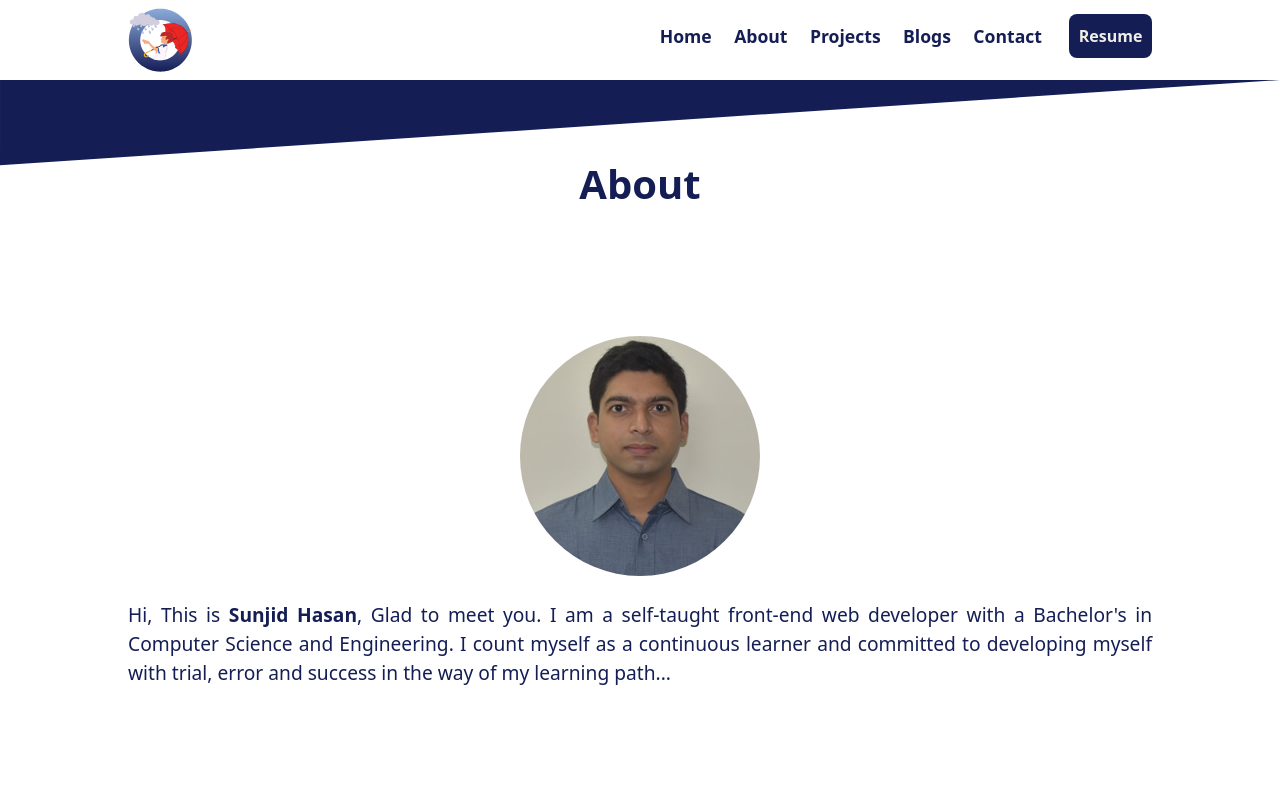
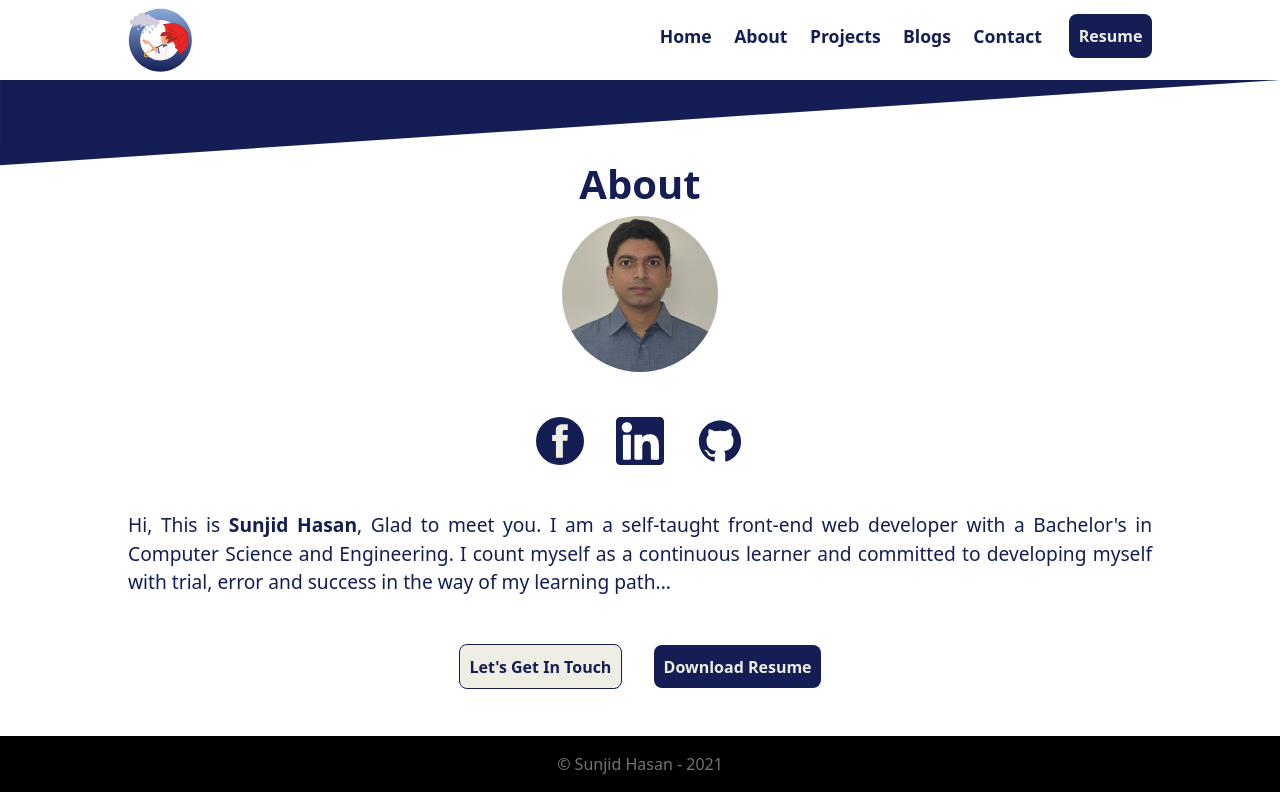
Before and after one commit to sunjid-git/sunjid-hasan, a React (Create React App) app: page /about in a window 1280 px wide. Shown: the top 800 px of the page. Built offline with nearby package versions, Linux system fonts and the light colour scheme.

Commit message:
about page completed

```diff
--- a/src/App.js
+++ b/src/App.js
@@ -8,10 +8,13 @@ import Projects from "./components/Projects/Projects";
 import About from "./components/About/About";
 import NoMatch from "./components/NoMatch/NoMatch";
 import Contact from "./components/Contact/Contact";
+import Header from "./components/Header/Header";
+import Footer from "./components/Footer/Footer";
 
 function App() {
   return (
     <Router>
+      <Header/>
       <Switch>
         <Route exact path="/">
           <Home />
@@ -42,6 +45,7 @@ function App() {
         </Route>
 
       </Switch>
+      <Footer/>
     </Router>
   );
 }
--- a/src/components/About/About.css
+++ b/src/components/About/About.css
@@ -4,28 +4,35 @@
   padding-top: 10vh;
   font-size: 2.5rem;
   font-weight: bold;
- color: #141E55;
+  color: #141e55;
 }
 
-.about-page{
-    /* display: flex; */
+.about-page {
+  height: 65vh;
+  display: flex;
   flex-direction: column;
-    /* text-align: justify; */
+  justify-content: center;
+  align-items: center;
+}
+@media screen and (max-width: 768px) {
+  .about-page {
+    height: 100vh;
+    display: flex;
+    flex-direction: column;
+    justify-content: center;
+    align-items: center;
+  }
 }
 
-.my-picture{
+.my-picture {
   height: 30%;
   border-radius: 50%;
 }
-.my-description{
-    padding-top: 25px;
+.my-description {
   font-size: 1.2rem;
   width: 80vw;
   height: 40vh;
   margin: 0 auto;
   text-align: justify;
+  color: #141e55;
 }
-
-.my-description  {
-    color: #141E55;
-}
--- a/src/components/About/About.js
+++ b/src/components/About/About.js
@@ -1,19 +1,47 @@
 import React from "react";
 import "./About.css";
-import Footer from "../Footer/Footer";
-import Header from "./../Header/Header";
+
+import git from "../../images/git.svg";
+import lin from "../../images/lin.svg";
+import fb from "../../images/fb.svg";
+import { Link } from "react-router-dom";
+
 import sunjid from "../../images/sunjid.jpg";
 
 export default function About() {
   return (
     <>
-      <Header />
       <section className="info-background">
-
-          <h1 className="heading">About</h1>
+        <h1 className="heading">About</h1>
 
         <div className="about-page">
           <img src={sunjid} alt="Sunjid" className="my-picture" />
+
+          <div>
+            <a
+              href="https://www.facebook.com/sunjid.info/"
+              target="_blank"
+              rel="noreferrer"
+            >
+              <img src={fb} alt="Facebook" className="social" />
+            </a>
+
+            <a
+              href="https://www.linkedin.com/in/sunjid-in/"
+              target="_blank"
+              rel="noreferrer"
+            >
+              <img src={lin} alt="linkedIn" className="social" />
+            </a>
+
+            <a
+              href="https://github.com/sunjid-git"
+              target="_blank"
+              rel="noreferrer"
+            >
+              <img src={git} alt="git" className="social" />
+            </a>
+          </div>
 
           <p className="my-description">
             Hi, This is <strong>Sunjid Hasan</strong>, Glad to meet you. I am a
@@ -22,9 +50,24 @@ export default function About() {
             committed to developing myself with trial, error and success in the
             way of my learning path...
           </p>
+
+          <div>
+            <Link to="/contact" className="stay-in-touch" alt="Stay in touch">
+              Let's Get In Touch
+            </Link>
+
+            <a
+              className="resume"
+              href="https://drive.google.com/u/0/uc?id=1qiRPUCdlLNBYOn4VJIU563RO64uawqY-&export=download"
+              rel="noopener noreferrer"
+              target="_blank"
+              download
+            >
+              Download Resume
+            </a>
+          </div>
         </div>
       </section>
-      <Footer />
     </>
   );
 }
--- a/src/components/Blog/Blog.css
+++ b/src/components/Blog/Blog.css
@@ -1,10 +1,13 @@
+.blog-page{
+    height: 100%;
 
+    margin-bottom: 10vh;
+}
 .dev-blog{
-    max-height: 22rem;
-    max-width: 24rem;
+    max-height: 16rem;
+    max-width: 20rem;
     display:flex;
     flex-direction: column;
-    /* background-color: rgb(143, 52, 52); */
 }
 .blogs{
     display:grid;
@@ -18,10 +21,9 @@
     grid-gap: 3vw;
 }
 
-
 .blog-img{
-    width: 25rem;
-    height: 12rem;
+    width: 20rem;
+    height: 20vh;
     border-radius: 1rem;
 }
 
@@ -41,7 +43,6 @@
         ;
 
     }
-
 }
 
 @media screen and (max-width:728px){
@@ -56,5 +57,4 @@
         ;
 
     }
-
 }
--- a/src/components/Blog/Blog.js
+++ b/src/components/Blog/Blog.js
@@ -1,8 +1,5 @@
 import React from "react";
 import "./Blog.css";
-
-import Footer from "../Footer/Footer";
-import Header from "../Header/Header";
 
 import blog1 from "../../images/blog1.png";
 import blog2 from "../../images/blog2.jpg";
@@ -11,10 +8,10 @@ import blog4 from "../../images/blog4.jpeg";
 import blog5 from "../../images/blog5.jpg";
 import blog6 from "../../images/blog6.jpg";
 
+
 export default function Blog() {
   return (
     <>
-      <Header />
       <section className="blog-page info-background">
         <h1 className="heading">Blogs</h1>
         <div className="blogs">
@@ -107,7 +104,6 @@ export default function Blog() {
 
         </div>
       </section>
-      <Footer />
     </>
   );
 }
--- a/src/components/Contact/Contact.js
+++ b/src/components/Contact/Contact.js
@@ -1,16 +1,11 @@
 import React from "react";
-import Footer from "../Footer/Footer";
-import Header from "../Header/Header";
-
 
 export default function Contact() {
   return (
     <>
-      <Header />
       <section className="contact-page info-background block-height-80">
-
+        <div>div</div>
       </section>
-      <Footer />
     </>
   );
 }
--- a/src/components/Footer/Footer.css
+++ b/src/components/Footer/Footer.css
@@ -3,10 +3,10 @@
     padding: 0;
 }
 footer{
-    /* text-align: center; */
+    width: 100%;
     background-color: black;
     text-align:center;
     color: #747272;
-    width: 100%;
     padding: 1rem 0;
+
 }
--- a/src/components/Home/Home.js
+++ b/src/components/Home/Home.js
@@ -1,16 +1,13 @@
 import React from "react";
-import Footer from "../Footer/Footer";
-import Header from "../Header/Header";
+
 import ShowCase from "../ShowCase/ShowCase";
 import WhoYouAre from "../WhoYouAre/WhoYouAre";
 
 export default function Home() {
   return (
     <>
-      <Header />
       <WhoYouAre />
       <ShowCase />
-      <Footer />
     </>
   );
 }
--- a/src/components/Projects/Projects.js
+++ b/src/components/Projects/Projects.js
@@ -1,17 +1,12 @@
 import React from "react";
-import Footer from "../Footer/Footer";
-import Header from "../Header/Header";
-import './Projects.css';
+import "./Projects.css";
+
 export default function Projects() {
   return (
     <>
-      <Header />
       <section className="projects info-background">
-
-      <div>mafi</div>
-
+        <div>mafi</div>
       </section>
-      <Footer />
     </>
   );
 }
--- a/src/components/WhoYouAre/WhoYouAre.js
+++ b/src/components/WhoYouAre/WhoYouAre.js
@@ -67,6 +67,7 @@ export default function WhoYouAre() {
               Download Resume
             </a>
           </div>
+
         </div>
       </section>
     </>
```
Lines whose indentation alone changed are shown as unchanged.
